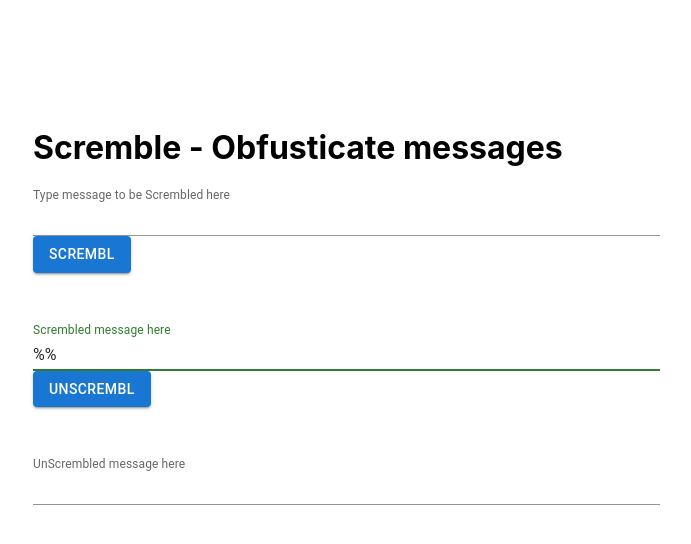
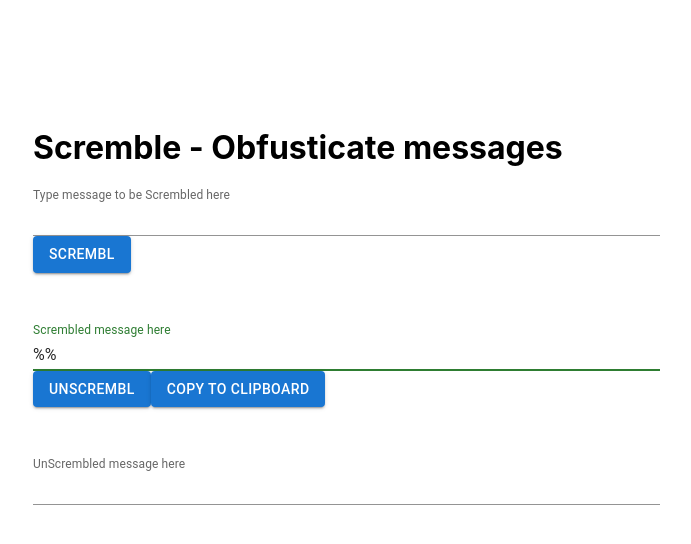
Before and after one commit to CaesuraMediaNet/scrembl-react, a React (Create React App) app: page / in a window 1280 px wide. Both pictures are taken after a click on the button "SCREMBL". Shown: the top 544 px of the page, without its empty margins (95-786 px from the left). Built offline with nearby package versions, Linux system fonts and the light colour scheme.

Commit message:
First placement of Copy to Clipboard elements.

```diff
--- a/src/App.js
+++ b/src/App.js
@@ -9,16 +9,21 @@ function App() {
 	const scrembledInputRef                       = useRef(null);
 	const unScrembledInputRef                     = useRef(null);
 
+	const [copyScrembledToClipboard, setCopyScrembledToClipboard]     = useState (false);
+	const [copyUnScrembledToClipboard, setCopyUnScrembledToClipboard] = useState (false);
+
 	const scremble = () => {
 		const is_scrembled = "%" + messageInputRef.current.value + "%";
 		scrembledInputRef.current.value = is_scrembled;
 		scrembledInputRef.current.focus();
+		setCopyScrembledToClipboard (true);
   };
 
 	const unscremble = () => {
 		const is_unscrembled = scrembledInputRef.current.value.replace (/%/g, '');
 		unScrembledInputRef.current.value = is_unscrembled;
 		unScrembledInputRef.current.focus();
+		setCopyUnScrembledToClipboard (true);
   };
 
   return (
@@ -63,7 +68,9 @@ function App() {
 				>
 					UnScrembl
 				</Button>
+				{copyScrembledToClipboard && <Button variant="contained">Copy to Clipboard</Button>}
 			</div>
+			<div>
 				<div>
 					<TextField
 							InputLabelProps={{ shrink: true }}
@@ -76,6 +83,8 @@ function App() {
 							style={{width : "70%"}}
 					/>
 				</div>
+				{copyUnScrembledToClipboard && <Button variant="contained">Copy to Clipboard</Button>}
+			</div>
     </div>
   );
 }
```
Lines whose indentation alone changed are shown as unchanged.
